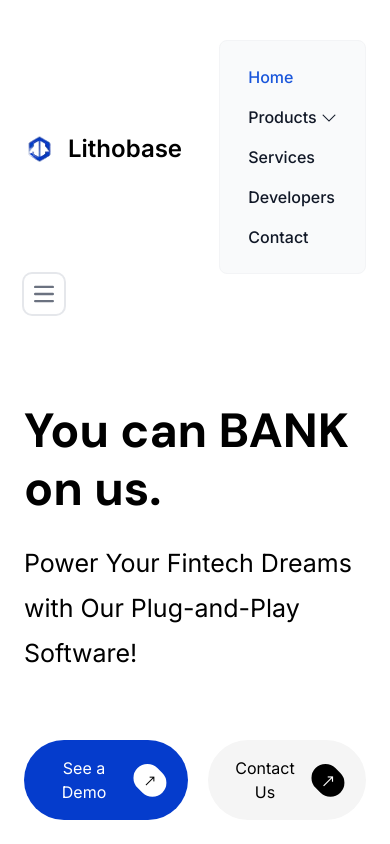
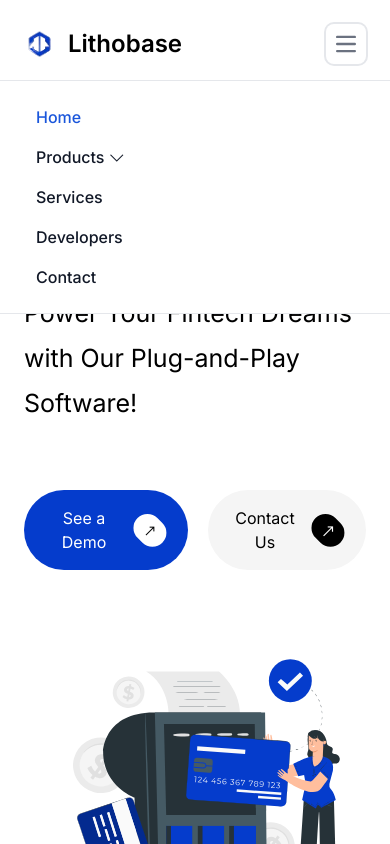
Before and after one commit to Lithobase/Landing-Page, a Vue app: page / in a window 390 px wide. Both pictures are taken after a click on the button "Open main menu". Shown: the top 844 px of the page. Built offline with nearby package versions, Linux system fonts and the light colour scheme; a web font is replaced by a local one.

Commit message:
Implement responsive mobile menu and content & close menu when link item is clicked

```diff
--- a/src/components/partials/Header.vue
+++ b/src/components/partials/Header.vue
@@ -2,9 +2,7 @@
   <div>
     <Container>
       <nav class="bg-white py-2">
-        <div
-          class="py-4 flex flex-wrap items-center justify-between"
-        >
+        <div class="py-4 flex items-center justify-between">
           <router-link
             to="/"
             class="flex items-center space-x-3 rtl:space-x-reverse"
@@ -21,7 +19,7 @@
           </router-link>
 
           <div
-            class="flex space-x-3 md:space-x-0 rtl:space-x-reverse"
+            class="menu-wrapper flex space-x-3 md:space-x-0 rtl:space-x-reverse"
           >
             <div class="items-center justify-between w-full flex">
               <ul
@@ -29,7 +27,7 @@
               >
                 <li>
                   <a
-                    href="#"
+                    href="/"
                     class="block py-2 px-3 rounded md:bg-transparent text-blue-700 md:p-0"
                     >Home</a
                   >
@@ -37,11 +35,11 @@
                 <li class="relative">
                   <a
                     href="#"
-                    class="block py-2 px-3 text-gray-900 rounded hover:bg-gray-100 md:hover:bg-transparent md:hover:text-blue-700 md:p-0 md:dark:hover:text-blue-500 dark:text-white dark:hover:bg-gray-700 dark:hover:text-white md:dark:hover:bg-transparent dark:border-gray-700"
+                    class="flex flex-nowrap items-center space-x-1 py-2 px-3 text-gray-900 rounded hover:bg-gray-100 md:hover:bg-transparent md:hover:text-blue-700 md:p-0"
                     id="dropdownHoverButton"
                     data-dropdown-toggle="dropdownHover"
                     data-dropdown-trigger="hover"
-                    >Products
+                    ><span>Products</span>
                     <span class="las la-angle-down"></span>
                   </a>
 
@@ -55,25 +53,24 @@
                       aria-labelledby="dropdownHoverButton"
                     >
                       <li>
-                        <router-link
-                          to="/products/PpinaBox"
-                          href="#"
+                        <a
+                          href="/products/PpinaBox"
                           class="block px-4 py-2 hover:bg-gray-100 dark:hover:bg-gray-600 dark:hover:text-white"
                           >Payment Processor
-                        </router-link>
+                        </a>
                       </li>
                       <li>
-                        <router-link
-                          to="/products/mifos"
+                        <a
+                          href="/products/mifos"
                           class="block px-4 py-2 hover:bg-gray-100 dark:hover:bg-gray-600 dark:hover:text-white"
-                          >Lithobase Core</router-link
+                          >Lithobase Core</a
                         >
                       </li>
                       <li>
-                        <router-link
-                          to="/products/search-app"
+                        <a
+                          href="/products/search-app"
                           class="block px-4 py-2 hover:bg-gray-100 dark:hover:bg-gray-600 dark:hover:text-white"
-                          >Payment Device</router-link
+                          >Payment Device</a
                         >
                       </li>
                     </ul>
@@ -81,33 +78,30 @@
                 </li>
                 <li>
                   <a
-                    href="#"
+                    href="/"
                     class="block py-2 px-3 text-gray-900 rounded hover:bg-gray-100 md:hover:bg-transparent md:hover:text-blue-700 md:p-0 md:dark:hover:text-blue-500 dark:text-white dark:hover:bg-gray-700 dark:hover:text-white md:dark:hover:bg-transparent dark:border-gray-700"
                     >Services</a
                   >
                 </li>
                 <li>
-                  <router-link
-                    to="/docs/overview"
-                    href="#"
+                  <a
+                    href="/docs/overview"
                     class="block py-2 px-3 text-gray-900 rounded hover:bg-gray-100 md:hover:bg-transparent md:hover:text-blue-700 md:p-0 md:dark:hover:text-blue-500 dark:text-white dark:hover:bg-gray-700 dark:hover:text-white md:dark:hover:bg-transparent dark:border-gray-700"
-                    >Developers</router-link
+                    >Developers</a
                   >
                 </li>
                 <li>
                   <a
-                    href="#"
+                    href="/"
                     class="block py-2 px-3 text-gray-900 rounded hover:bg-gray-100 md:hover:bg-transparent md:hover:text-blue-700 md:p-0 md:dark:hover:text-blue-500 dark:text-white dark:hover:bg-gray-700 dark:hover:text-white md:dark:hover:bg-transparent dark:border-gray-700"
                     >Contact</a
                   >
                 </li>
               </ul>
             </div>
-
-
           </div>
 
-          <div>
+          <div class="">
             <button
               class="hidden lg:inline-flex items-center space-x-4 rounded-full px-5 py-2 pr-3 bg-[#f5f5f5]"
             >
@@ -122,7 +116,8 @@
             </button>
 
             <button
-              class="inline-flex items-center p-2 w-10 h-10 justify-center text-sm text-gray-500 rounded-lg hover:bg-gray-100 focus:outline-none focus:ring-2 focus:ring-gray-200"
+              class="inline-flex lg:hidden items-center p-2 w-10 h-10 justify-center text-sm text-gray-500 rounded-lg hover:bg-gray-100 focus:outline-none focus:ring-2 focus:ring-gray-200"
+              @click="openMenu = !openMenu"
             >
               <span class="sr-only">Open main menu</span>
               <svg
@@ -141,6 +136,88 @@
                 />
               </svg>
             </button>
+
+            <div
+              :class="[
+                'mobile-menu w-full bg-white border-b border-t fixed top-20 left-0',
+                openMenu ? 'block' : 'hidden',
+              ]"
+            >
+              <ul
+                class="p-4 font-medium rounded-lg w-full px-[24px] md:px-0 md:w-[82vw] mx-auto"
+              >
+                <li>
+                  <a
+                    href="/"
+                    class="block py-2 px-3 rounded md:bg-transparent text-blue-700"
+                    >Home</a
+                  >
+                </li>
+                <li class="relative">
+                  <a
+                    class="block py-2 px-3 text-gray-900 rounded md:hover:bg-transparent md:hover:text-blue-700"
+                    id="dropdownDefaultButton"
+                    data-dropdown-toggle="dropdown"
+                    >Products
+                    <span class="las la-angle-down"></span>
+                  </a>
+
+                  <!-- Dropdown menu -->
+                  <div
+                    id="dropdown"
+                    class="z-20 hidden bg-white divide-y divide-gray-100 rounded-lg shadow w-44 dark:bg-gray-700"
+                  >
+                    <ul
+                      class="py-2 text-sm text-gray-700 dark:text-gray-200"
+                      aria-labelledby="dropdownHoverButton"
+                    >
+                      <li>
+                        <a
+                          href="/products/PpinaBox"
+                          class="block px-4 py-2 hover:bg-gray-100 dark:hover:bg-gray-600 dark:hover:text-white"
+                          >Payment Processor
+                        </a>
+                      </li>
+                      <li>
+                        <a
+                          href="/products/mifos"
+                          class="block px-4 py-2 hover:bg-gray-100 dark:hover:bg-gray-600 dark:hover:text-white"
+                          >Lithobase Core</a
+                        >
+                      </li>
+                      <li>
+                        <a
+                          href="/products/search-app"
+                          class="block px-4 py-2 hover:bg-gray-100 dark:hover:bg-gray-600 dark:hover:text-white"
+                          >Payment Device</a
+                        >
+                      </li>
+                    </ul>
+                  </div>
+                </li>
+                <li>
+                  <a
+                    href="/"
+                    class="block py-2 px-3 text-gray-900 rounded hover:bg-gray-100 md:hover:bg-transparent md:hover:text-blue-700 md:dark:hover:text-blue-500 dark:text-white dark:hover:bg-gray-700 dark:hover:text-white md:dark:hover:bg-transparent dark:border-gray-700"
+                    >Services</a
+                  >
+                </li>
+                <li>
+                  <a
+                    href="/docs/overview"
+                    class="block py-2 px-3 text-gray-900 rounded hover:bg-gray-100 md:hover:bg-transparent md:hover:text-blue-700 md:dark:hover:text-blue-500 dark:text-white dark:hover:bg-gray-700 dark:hover:text-white md:dark:hover:bg-transparent dark:border-gray-700"
+                    >Developers</a
+                  >
+                </li>
+                <li>
+                  <a
+                    href="/"
+                    class="block py-2 px-3 text-gray-900 rounded hover:bg-gray-100 md:hover:bg-transparent md:hover:text-blue-700 md:dark:hover:text-blue-500 dark:text-white dark:hover:bg-gray-700 dark:hover:text-white md:dark:hover:bg-transparent dark:border-gray-700"
+                    >Contact</a
+                  >
+                </li>
+              </ul>
+            </div>
           </div>
         </div>
       </nav>
@@ -149,5 +226,16 @@
 </template>
 
 <script setup lang="ts">
+import { ref } from "vue";
 import Container from "@/components/partials/Container.vue";
+
+const openMenu = ref(false);
 </script>
+
+<style lang="scss" scoped>
+@media only screen and (max-width: 1024px) {
+  .menu-wrapper {
+    display: none;
+  }
+}
+</style>
```
